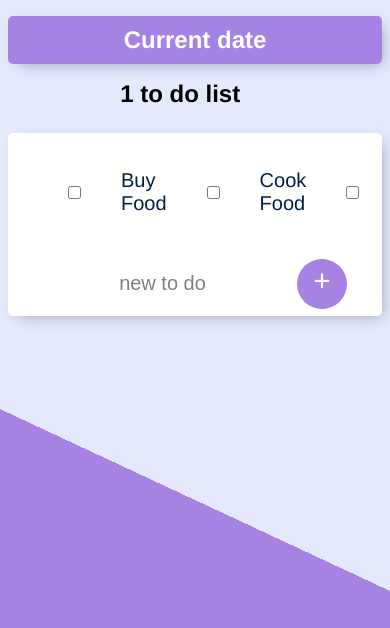
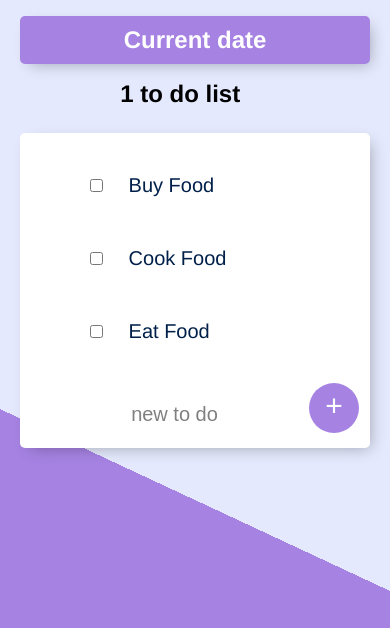
Before and after one commit to hddv/toDoList1, a plain HTML site: page index.html in a window 390 px wide. Drawn offline with Linux system fonts and the light colour scheme.

Commit message:
improve responsive and design

```diff
--- a/index.html
+++ b/index.html
@@ -24,20 +24,30 @@
 				<ul>
 
 					<div class="item">
-						<input type="checkbox" id="checkbox_id0">
-						<p><label for="checkbox_id0">Buy Food</label></p>
 
-						<input type="checkbox" id="checkbox_id2">
-						<p><label for="checkbox_id0">Cook Food</label></p>
+						<p>
+							<input type="checkbox" id="checkbox_id0">
+							<label for="checkbox_id0">Buy Food</label>
+						</p>
 
-						<input type="checkbox" id="checkbox_id2">
-						<p><label for="checkbox_id0">Eat Food</label></p>
+
+						<p>
+							<input type="checkbox" id="checkbox_id1">
+							<label for="checkbox_id1">Cook Food</label>
+						</p>
+
+
+						<p>
+							<input type="checkbox" id="checkbox_id2">
+							<label for="checkbox_id2">Eat Food</label>
+						</p>
+
 					</div>
 
 				</ul>
 			</div>
 
-			<form class="item" action="/" method="POST">
+			<form class="item flexRow" action="/" method="POST">
 				<input type="text" name="newItem" placeholder="new to do" autocomplete="off">
 
 
--- a/styles.css
+++ b/styles.css
@@ -23,7 +23,8 @@ h2{
 }
 
 .box {
-  max-width: 400px;
+  max-width: 350px;
+  max-height: 320px;
   margin: 25px auto;
   background: white;
   border-radius: 5px;
@@ -31,10 +32,6 @@ h2{
 
 }
 
-.boxContent{
-
-  max-height: 320px;
-}
 
 #heading {
   background-color: #A683E3;
@@ -45,7 +42,7 @@ h2{
 .item {
   min-height: 65px;
   display: flex;
-  align-items: center;
+  flex-direction: column;
   border-bottom: 1px solid #F1F1F1;
 }
 
@@ -63,7 +60,7 @@ ul{
   border-bottom: 0;
 }
 
-input:checked+p {
+input:checked + label {
   text-decoration: line-through;
   text-decoration-color: #A683E3;
 }
@@ -74,7 +71,7 @@ input[type="checkbox"] {
 
 p {
   margin: 0;
-  padding: 20px;
+  padding: 10px;
   font-size: 20px;
   font-weight: 200;
   color: #00204a;
@@ -87,8 +84,8 @@ form {
 }
 
 button {
-  min-height: 50px;
-  min-width: 50px;
+  height: 50px;
+  width: 50px;
   border-radius: 50%;
   border-color: transparent;
   background-color: #A683E3;
@@ -96,6 +93,7 @@ button {
   font-size: 30px;
   padding-bottom: 6px;
   border-width: 0;
+  margin-right: 10px;
 }
 
 
@@ -128,6 +126,9 @@ footer {
   text-align: center;
 }
 
+.flexRow{
+  flex-direction: row;
+}
 
 
 
@@ -137,7 +138,7 @@ footer {
 
 */
 
-@media only screen and (min-width: 1025px) {
+/* @media only screen and (min-width: 1025px) {
 .site-content ul {
     -moz-column-count: 4;
     -moz-column-gap: 48px;
@@ -164,4 +165,4 @@ footer {
 .site-content li {
     margin-bottom: 40px;
     break-inside: avoid !important;
-}
+}  */
```
Also changed, not shown: 1 other file.
